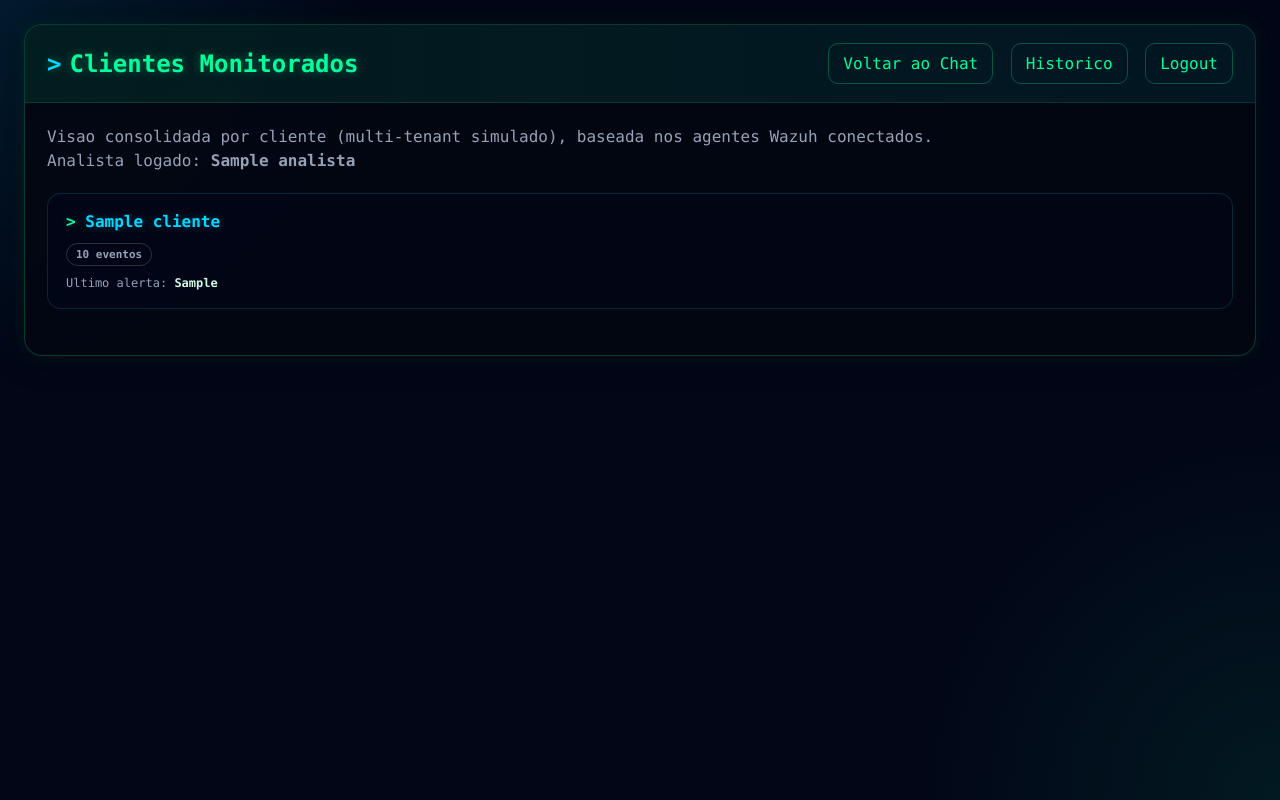
After one commit to brunoneemias/wazuh-ai-soc-lab, a Flask app: template templates/clientes.html in a window 1280 px wide. The commit adds this page. Run offline with Flask 3, Linux system fonts and the light colour scheme; the template is opened without the code that fills it: most values are stand-ins (such as "Sample title", 1, 10 or a date in 2020).

Commit message:
Adiciona visao multi-tenant simulada (clientes por agente Wazuh)

```diff
--- a/app.py
+++ b/app.py
@@ -33,6 +33,18 @@ DB_PATH = os.path.join(BASE_DIR, "data", "historico_soc.db")
 OUTPUT_DIR = os.path.join(BASE_DIR, "output")
 os.makedirs(os.path.dirname(DB_PATH), exist_ok=True)
 os.makedirs(OUTPUT_DIR, exist_ok=True)
+
+# =========================
+# MULTI-TENANT (SIMULADO)
+# =========================
+# Mapeia o nome do agente Wazuh pro "cliente" que ele representa numa
+# operação SOCaaS. Troque os nomes à vontade — é só rótulo de exibição,
+# não muda nada na coleta real dos alertas.
+CLIENTES_MAP = {
+    "Windows_11": "Cliente A - TechCorp Solutions",
+    "kali": "Cliente B - Comercio Silva ME",
+}
+CLIENTE_PADRAO = "Nao classificado"
 
 client = OpenAI(api_key=os.getenv("OPENAI_API_KEY"))
 
@@ -161,6 +173,7 @@ def coletar_alertas(limite=30):
             "timestamp": src.get("timestamp"),
             "agent": agent.get("name"),
             "agent_ip": agent.get("ip"),
+            "cliente": CLIENTES_MAP.get(agent.get("name"), CLIENTE_PADRAO),
             "rule_id": rule.get("id"),
             "level": rule.get("level"),
             "description": rule.get("description"),
@@ -209,6 +222,50 @@ def coletar_alertas(limite=30):
 # =========================
 # IA - PERGUNTA LIVRE
 # =========================
+
+# =========================
+# ESTATÍSTICAS POR CLIENTE (MULTI-TENANT)
+# =========================
+
+def estatisticas_por_cliente(eventos):
+    stats = {}
+
+    for e in eventos:
+        cliente = e.get("cliente", CLIENTE_PADRAO)
+
+        if cliente not in stats:
+            stats[cliente] = {
+                "cliente": cliente,
+                "total": 0,
+                "criticos": 0,
+                "altos": 0,
+                "medios": 0,
+                "baixos": 0,
+                "ultimo_alerta": None,
+            }
+
+        registro = stats[cliente]
+        registro["total"] += 1
+
+        try:
+            level = int(e.get("level") or 0)
+        except (TypeError, ValueError):
+            level = 0
+
+        if level >= 11:
+            registro["criticos"] += 1
+        elif level >= 7:
+            registro["altos"] += 1
+        elif level >= 4:
+            registro["medios"] += 1
+        else:
+            registro["baixos"] += 1
+
+        ts = e.get("timestamp")
+        if ts and (registro["ultimo_alerta"] is None or ts > registro["ultimo_alerta"]):
+            registro["ultimo_alerta"] = ts
+
+    return sorted(stats.values(), key=lambda r: r["total"], reverse=True)
 
 def perguntar_ia(pergunta, eventos):
     prompt = f"""
@@ -1317,6 +1374,24 @@ def historico():
         analista=obter_analista_logado()
     )
 
+@app.route("/clientes", methods=["GET"])
+def clientes():
+    bloqueio = proteger_rota()
+    if bloqueio:
+        return bloqueio
+
+    try:
+        eventos = coletar_alertas(limite=100)
+        stats = estatisticas_por_cliente(eventos)
+    except Exception as e:
+        stats = []
+
+    return render_template(
+        "clientes.html",
+        clientes=stats,
+        analista=obter_analista_logado()
+    )
+
 @app.route("/sobre", methods=["GET"])
 def sobre():
     bloqueio = proteger_rota()
--- /dev/null
+++ b/templates/clientes.html
@@ -0,0 +1,240 @@
+<!DOCTYPE html>
+<html lang="pt-BR">
+<head>
+    <meta charset="UTF-8">
+    <title>Clientes - AI SOC Assistant</title>
+    <style>
+        :root {
+            --bg: #020617;
+            --panel: rgba(3, 7, 18, 0.92);
+            --border: rgba(0, 255, 156, 0.22);
+            --green: #00ff9c;
+            --cyan: #00d9ff;
+            --text: #d1fae5;
+            --muted: #94a3b8;
+            --danger: #fb7185;
+            --yellow: #fde047;
+            --purple: #a78bfa;
+        }
+
+        * {
+            box-sizing: border-box;
+        }
+
+        body {
+            margin: 0;
+            background:
+                radial-gradient(circle at top left, rgba(0,217,255,0.10), transparent 25%),
+                radial-gradient(circle at bottom right, rgba(0,255,156,0.08), transparent 25%),
+                #020617;
+            color: var(--text);
+            font-family: Consolas, "Courier New", monospace;
+            min-height: 100vh;
+            padding: 24px;
+        }
+
+        .container {
+            max-width: 1300px;
+            margin: 0 auto;
+            background: var(--panel);
+            border: 1px solid var(--border);
+            border-radius: 18px;
+            overflow: hidden;
+            box-shadow:
+                0 0 30px rgba(0,0,0,0.55),
+                0 0 18px rgba(0,255,156,0.10);
+        }
+
+        .header {
+            padding: 18px 22px;
+            border-bottom: 1px solid rgba(0,255,156,0.14);
+            background: linear-gradient(90deg, rgba(0,255,156,0.09), rgba(0,217,255,0.07));
+            display: flex;
+            justify-content: space-between;
+            align-items: center;
+        }
+
+        .title {
+            color: var(--green);
+            font-size: 24px;
+            font-weight: bold;
+            text-shadow: 0 0 10px rgba(0,255,156,0.35);
+        }
+
+        .title::before {
+            content: ">";
+            color: var(--cyan);
+            margin-right: 8px;
+        }
+
+        .actions a {
+            color: var(--green);
+            border: 1px solid rgba(0,255,156,0.28);
+            padding: 10px 14px;
+            border-radius: 10px;
+            text-decoration: none;
+            margin-left: 8px;
+            display: inline-block;
+        }
+
+        .actions a:hover {
+            color: var(--cyan);
+            border-color: var(--cyan);
+        }
+
+        .content {
+            padding: 22px;
+        }
+
+        .subtitle {
+            color: var(--muted);
+            margin-bottom: 20px;
+            line-height: 1.5;
+        }
+
+        .cards {
+            display: grid;
+            grid-template-columns: repeat(auto-fit, minmax(280px, 1fr));
+            gap: 16px;
+            margin-bottom: 24px;
+        }
+
+        .client-card {
+            background: rgba(2, 6, 23, 0.72);
+            border: 1px solid rgba(0,217,255,0.16);
+            border-radius: 14px;
+            padding: 18px;
+        }
+
+        .client-name {
+            color: var(--cyan);
+            font-size: 16px;
+            font-weight: bold;
+            margin-bottom: 12px;
+            text-shadow: 0 0 8px rgba(0,217,255,0.30);
+        }
+
+        .client-name::before {
+            content: "> ";
+            color: var(--green);
+        }
+
+        .badge-row {
+            display: flex;
+            gap: 8px;
+            flex-wrap: wrap;
+            margin-bottom: 10px;
+        }
+
+        .badge {
+            font-size: 11px;
+            padding: 4px 9px;
+            border-radius: 20px;
+            font-weight: bold;
+            border: 1px solid transparent;
+        }
+
+        .badge-total {
+            color: var(--muted);
+            border-color: rgba(148,163,184,0.28);
+        }
+
+        .badge-critico {
+            color: var(--danger);
+            border-color: rgba(251,113,133,0.35);
+            background: rgba(251,113,133,0.08);
+        }
+
+        .badge-alto {
+            color: var(--yellow);
+            border-color: rgba(253,224,71,0.35);
+            background: rgba(253,224,71,0.08);
+        }
+
+        .badge-medio {
+            color: var(--cyan);
+            border-color: rgba(0,217,255,0.30);
+            background: rgba(0,217,255,0.06);
+        }
+
+        .badge-baixo {
+            color: var(--green);
+            border-color: rgba(0,255,156,0.30);
+            background: rgba(0,255,156,0.06);
+        }
+
+        .ultimo {
+            color: var(--muted);
+            font-size: 12px;
+            margin-top: 6px;
+        }
+
+        .ultimo strong {
+            color: var(--text);
+        }
+
+        .empty {
+            border: 1px dashed rgba(0,255,156,0.25);
+            border-radius: 14px;
+            padding: 22px;
+            color: var(--muted);
+            background: rgba(2, 6, 23, 0.55);
+        }
+    </style>
+</head>
+<body>
+    <div class="container">
+        <div class="header">
+            <div class="title">Clientes Monitorados</div>
+
+            <div class="actions">
+                <a href="/">Voltar ao Chat</a>
+                <a href="/historico">Historico</a>
+                <a href="/logout">Logout</a>
+            </div>
+        </div>
+
+        <div class="content">
+            <div class="subtitle">
+                Visao consolidada por cliente (multi-tenant simulado), baseada nos agentes
+                Wazuh conectados.<br>
+                Analista logado: <strong>{{ analista }}</strong>
+            </div>
+
+            {% if clientes and clientes|length > 0 %}
+                <div class="cards">
+                    {% for c in clientes %}
+                        <div class="client-card">
+                            <div class="client-name">{{ c.cliente }}</div>
+
+                            <div class="badge-row">
+                                <span class="badge badge-total">{{ c.total }} eventos</span>
+                                {% if c.criticos > 0 %}
+                                    <span class="badge badge-critico">{{ c.criticos }} critico(s)</span>
+                                {% endif %}
+                                {% if c.altos > 0 %}
+                                    <span class="badge badge-alto">{{ c.altos }} alto(s)</span>
+                                {% endif %}
+                                {% if c.medios > 0 %}
+                                    <span class="badge badge-medio">{{ c.medios }} medio(s)</span>
+                                {% endif %}
+                                {% if c.baixos > 0 %}
+                                    <span class="badge badge-baixo">{{ c.baixos }} baixo(s)</span>
+                                {% endif %}
+                            </div>
+
+                            <div class="ultimo">
+                                Ultimo alerta: <strong>{{ c.ultimo_alerta or "sem registro" }}</strong>
+                            </div>
+                        </div>
+                    {% endfor %}
+                </div>
+            {% else %}
+                <div class="empty">
+                    Nenhum evento encontrado para classificar por cliente ainda.
+                </div>
+            {% endif %}
+        </div>
+    </div>
+</body>
+</html>
--- a/templates/index.html
+++ b/templates/index.html
@@ -528,6 +528,7 @@ button:hover, .btn:hover {
 
         <div class="menu-section">
             <div class="section-title">Sistema</div>
+                 <a class="btn" href="/clientes">> visualizar_clientes()</a>
                  <a class="btn" href="/sobre">> sobre_projeto()</a>
                  <a class="btn" href="/historico">> visualizar_historico()</a>
                  <a class="btn btn-danger" href="/limpar">> limpar_historico()</a>
```
